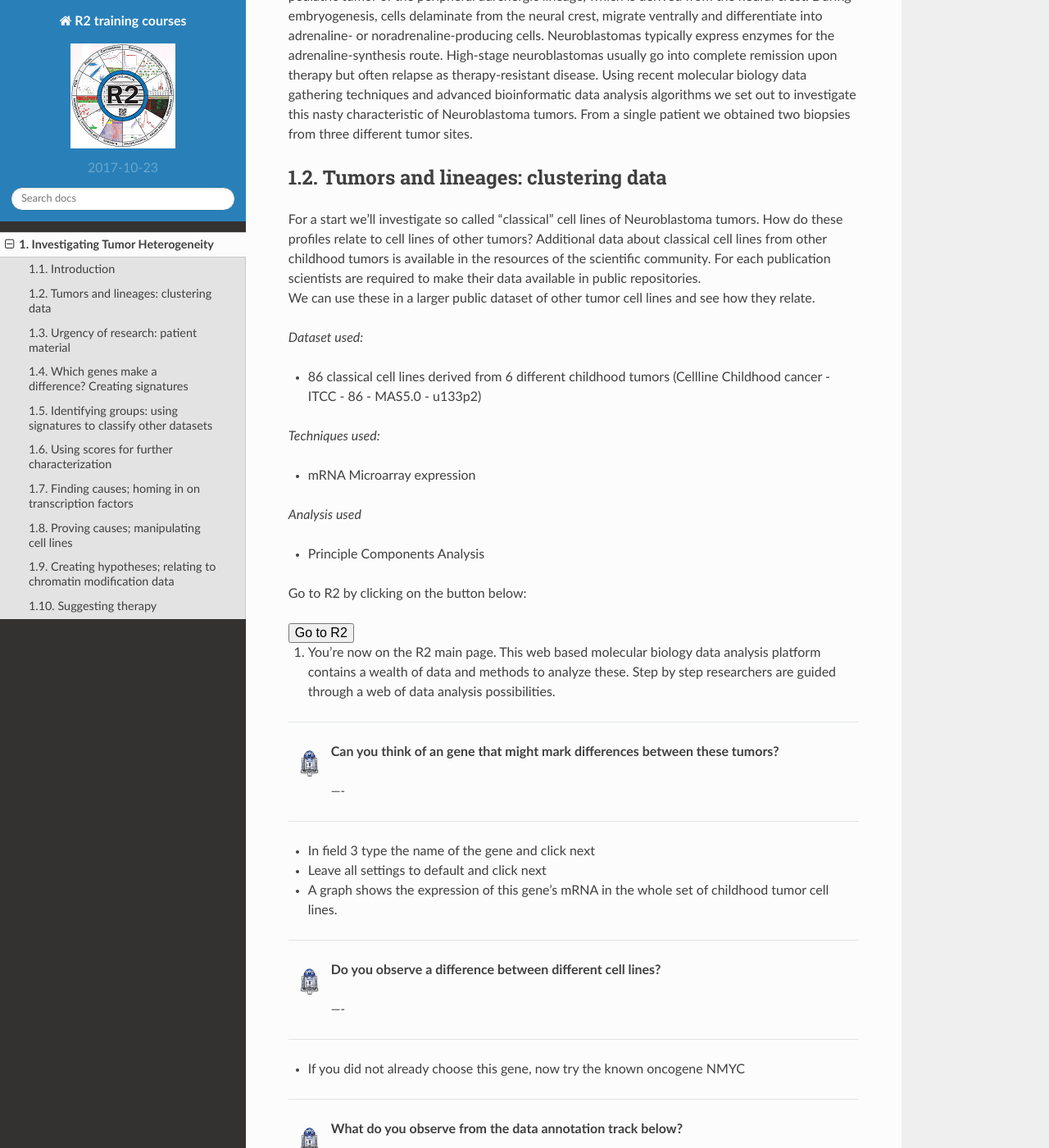
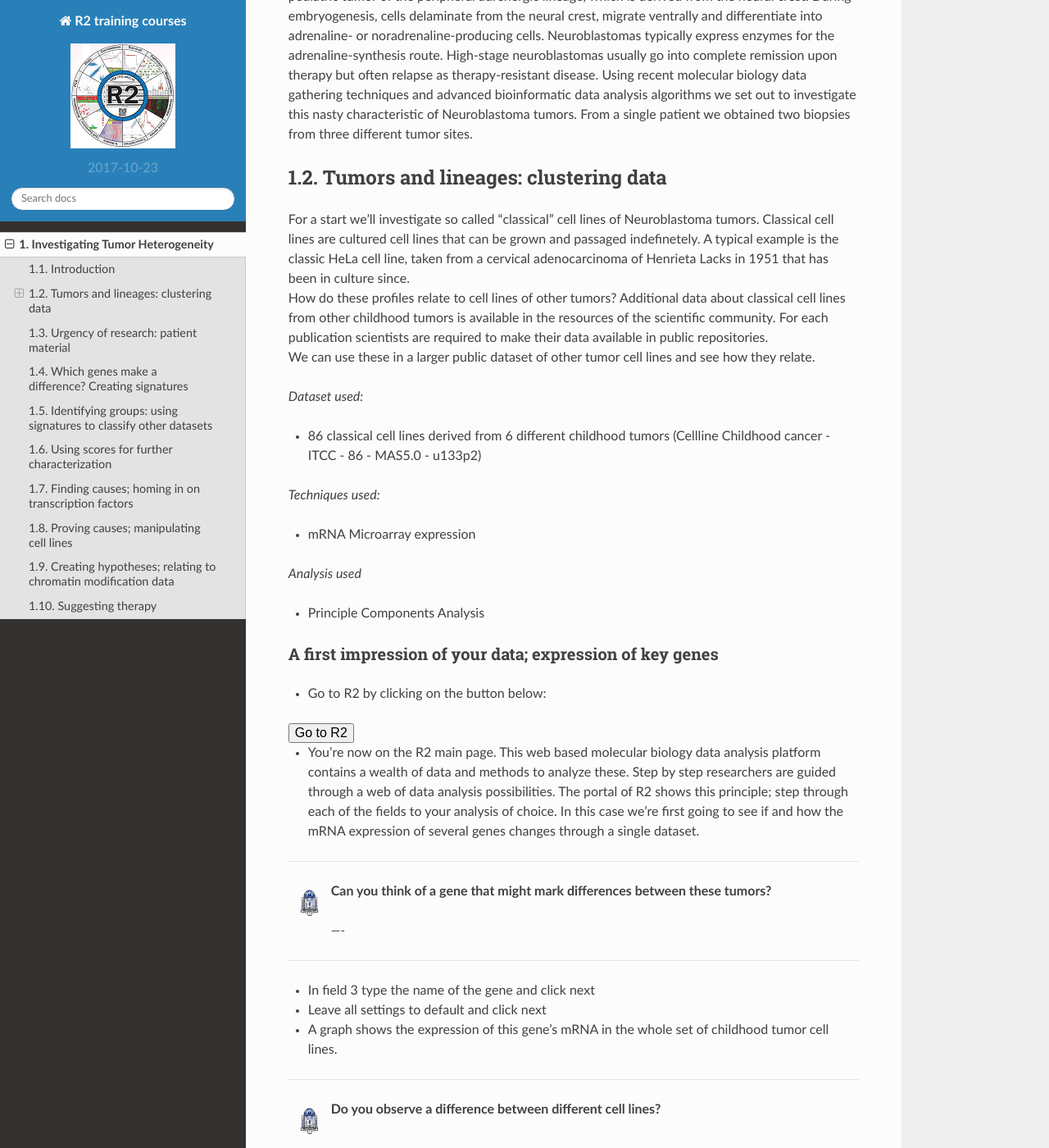
Before and after one commit to antronerds/r2-training-courses, a Sphinx documentation site: the page built from docs/Investigating_Tumor_Heterogeneity.md, in a window 1280 px wide and 1400 px high, scrolled down 1111 px. Shown: the whole window at 82% size. Built offline with Sphinx 7.4.7 and the Read the Docs theme 2.0.0, drawn with Linux system fonts in a browser that asks for light colours; some of the changed text lies outside the part shown.

Commit message:
Adpated general layout, question as box

```diff
--- a/docs/Investigating_Tumor_Heterogeneity.md
+++ b/docs/Investigating_Tumor_Heterogeneity.md
@@ -26,7 +26,8 @@
 Tumors and lineages: clustering data
 ---------------------------------------
 
-For a start we'll investigate so called "classical" cell lines of Neuroblastoma tumors. How do these profiles relate to cell lines of other tumors? Additional data about classical cell lines from other childhood tumors is available in the resources of the scientific community. For each publication scientists are required to make their data available in public repositories.
+For a start we'll investigate so called "classical" cell lines of Neuroblastoma tumors. Classical cell lines are cultured cell lines that can be grown and passaged indefinetely. A typical example is the classic HeLa cell line, taken from a cervical adenocarcinoma of Henrieta Lacks in 1951 that has been in culture since.
+How do these profiles relate to cell lines of other tumors? Additional data about classical cell lines from other childhood tumors is available in the resources of the scientific community. For each publication scientists are required to make their data available in public repositories.
 We can use these in a larger public dataset of other tumor cell lines and see how they relate.
 
 *Dataset used:*
@@ -38,7 +39,9 @@
 *Analysis used*
 * Principle Components Analysis
 
-Go to R2 by clicking on the button below:
+##### A first impression of your data; expression of key genes
+
+* Go to R2 by clicking on the button below:
 
 <form name="mark_single_sample" action="https://hgserver1.amc.nl/cgi-bin/r2/main.cgi" enctype="multipart/form-data" target="R2" method="post">
   <input type="hidden" name="table" value="ps_itcc_cellpanel86_u133p2">
@@ -46,10 +49,10 @@
 </form>
 
 
-1. You're now on the R2 main page. This web based molecular biology data analysis platform contains a wealth of data and methods to analyze these. Step by step researchers are guided through a web of data analysis possibilities.
+* You're now on the R2 main page. This web based molecular biology data analysis platform contains a wealth of data and methods to analyze these. Step by step researchers are guided through a web of data analysis possibilities. The portal of R2 shows this principle; step through each of the fields to your analysis of choice. In this case we're first going to see if and how the mRNA expression of several genes changes through a single dataset.
 
 ---------
-  ![](_static/images/R2d2_logo.png)**Can you think of an gene that might mark differences between these tumors?**
+  ![](_static/images/R2d2_logo.png)**Can you think of a gene that might mark differences between these tumors?**
 
 > *----*
 
@@ -67,24 +70,39 @@
 ---------
 
 
-  * If you did not already choose this gene, now try the known oncogene NMYC
+  * If you did not already choose this gene, now try the gen NMYC
 
 ---------
+  ![](_static/images/R2d2_logo.png)**Can you say something about the role this gene can play in cancer?**
+
+> *----*
+
   ![](_static/images/R2d2_logo.png)**What do you observe from the data annotation track below?**
 
 > *----*
 
 ---------
 
+##### A first impression of your data; Principle Components Analysis
 
-2. To get a first impression of the type of data we're dealing with, an unbiased unsupervised type of clustering analysis is a good idea. A suitable method is the Principle Components Analysis (PCA).
+* To get a first impression of the type of data we're dealing with, an unbiased unsupervised type of clustering analysis is a good idea. A suitable method is the Principle Components Analysis (PCA).
 
 * Go to the main screen in R2 (click the 'Go to Main' link in the left upper corner)
 
-  * What kinds of tumors do you distinguish?
-  * What is their lineage, can you relate this to a type of tissue?
-  * What do you note about the Neuroblastoma cell lines?
+---------
+  ![](_static/images/R2d2_logo.png)**What kinds of tumors do you distinguish?**
 
+> *----*
+
+  ![](_static/images/R2d2_logo.png)**What is their lineage, can you relate this to a type of tissue?**
+
+> *----*
+
+  ![](_static/images/R2d2_logo.png)**What do you note about the Neuroblastoma cell lines?**
+
+> *----*
+
+---------
 
 
 Urgency of research: patient material
```
